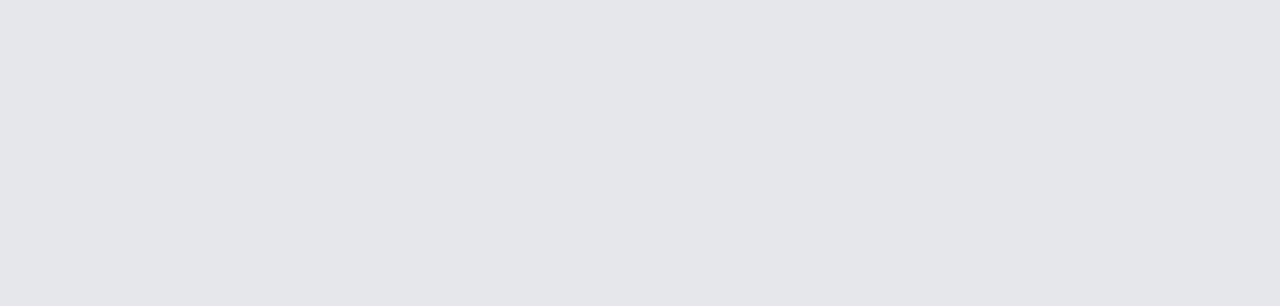
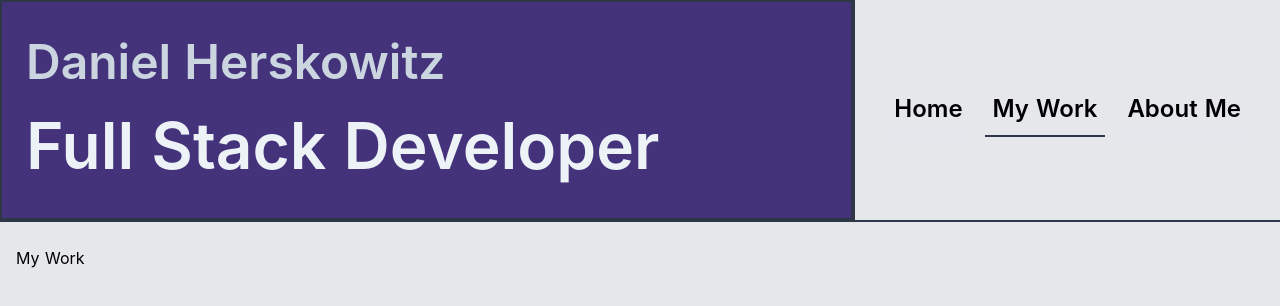
Before and after one commit to dherskowitz/portfolio, a Nuxt app: page /mywork in a window 1280 px wide. Before the commit this address had no page. Shown: the top 306 px of the page. Built offline with nearby package versions, Linux system fonts and the light colour scheme.

Commit message:
create pages and shared components

```diff
--- /dev/null
+++ b/components/Header.vue
@@ -0,0 +1,12 @@
+<template>
+    <div class="col-span-6 md:col-span-4 p-6 bg-purple-900 text-white flex items-center justify-center md:justify-start border-gray-800 border-2">
+        <div class="text-center md:text-left">
+            <h1 class="text-3xl lg:text-5xl font-semibold text-gray-400">
+                Daniel Herskowitz
+            </h1>
+            <h2 class="text-4xl lg:text-6xl font-semibold text-gray-200">
+                Full Stack Developer
+            </h2>
+        </div>
+    </div>
+</template>
--- a/components/MyWork.vue
+++ b/components/MyWork.vue
@@ -1,6 +1,6 @@
 <template>
     <div class="col-span-6 md:col-span-4 p-6 items-center border-gray-800 border-2 justify-center">
       <div class="text-2xl lg:text-4xl text-gray-900 mb-4 capitalize">My Work</div>
-      <a href="#" class="inline-block bg-green-900 text-white px-4 py-2 shadow-md hover:scale-110 hover:rotate-6 transition-all transform duration-200">See Examples of My Work</a>
+      <a href="/mywork" class="inline-block bg-green-900 text-white px-4 py-2 shadow-md hover:scale-110 hover:rotate-6 transition-all transform duration-200">See Examples of My Work</a>
     </div>
 </template>
--- /dev/null
+++ b/components/Nav.vue
@@ -0,0 +1,13 @@
+<template>
+    <div class="col-span-6 md:col-span-2 flex md:flex-col lg:flex-row justify-around items-center border-gray-800 md:border-l-2 p-6">
+         <NuxtLink class="text-xl lg:text-2xl text-center font-semibold p-2 border-b-2 hover:border-gray-800" to="/">Home</NuxtLink>
+         <NuxtLink class="text-xl lg:text-2xl text-center font-semibold p-2 border-b-2 hover:border-gray-800" to="/mywork">My Work</NuxtLink>
+         <NuxtLink class="text-xl lg:text-2xl text-center font-semibold p-2 border-b-2 hover:border-gray-800" to="/aboutme">About Me</NuxtLink>
+    </div>
+</template>
+
+<style>
+.nuxt-link-exact-active {
+  @apply border-gray-800;
+}
+</style>
--- /dev/null
+++ b/pages/aboutme.vue
@@ -0,0 +1,11 @@
+<template>
+<div>
+    <section class="grid grid-cols-6 border-gray-800 border-b-2">
+        <Header/>
+        <Nav/>
+    </section>
+    <section>
+        <h1>About Me</h1>
+    </section>
+</div>
+</template>
--- a/pages/index.vue
+++ b/pages/index.vue
@@ -1,14 +1,16 @@
 <template>
   <div class="grid grid-cols-6 grid-rows-7 md:grid-rows-3 h-screen">
-    <div class="col-span-6 md:col-span-4 p-6 bg-purple-900 text-white flex items-center justify-center md:justify-start border-gray-800 border-2">
-      <div class="text-center md:text-left">
-        <h1 class="text-3xl lg:text-5xl font-semibold text-gray-400">Daniel Herskowitz</h1>
-        <h2 class="text-4xl lg:text-6xl font-semibold text-gray-200">Full Stack Developer</h2>
+    <Header />
+
+    <div
+      class="col-span-6 md:col-span-2 p-6 flex flex-col justify-center items-center border-gray-800 border-2"
+    >
+      <div class="text-xl lg:text-3xl">
+        Time In Jerusalem, IL
       </div>
-    </div>
-    <div class="col-span-6 md:col-span-2 p-6 flex flex-col justify-center items-center border-gray-800 border-2">
-      <div class="text-xl lg:text-3xl">Time In Jerusalem, IL</div>
-      <div class="text-4xl lg:text-5xl xl:text-6xl">{{ timeInJerusalem }}</div>
+      <div class="text-4xl lg:text-5xl xl:text-6xl">
+        {{ timeInJerusalem }}
+      </div>
     </div>
 
     <div class="col-span-3 md:col-span-1 p-6 flex items-center justify-center border-gray-800 border-2">
@@ -26,7 +28,7 @@
     <div class="col-span-6 md:col-span-3 p-6 flex flex-col items-center border-gray-800 border-2 justify-center text-center">
       <!-- <div class="text-4xl text-gray-900 mb-1">About Me</div> -->
       <div class="text-2xl lg:text-4xl text-gray-900 mb-4 capitalize">My history & experience</div>
-      <a href="#" class="inline-block bg-green-900 text-white px-4 py-2 shadow-md hover:scale-110 hover:rotate-6 transition-all transform duration-200">About Me</a>
+      <a href="/aboutme" class="inline-block bg-green-900 text-white px-4 py-2 shadow-md hover:scale-110 hover:rotate-6 transition-all transform duration-200">About Me</a>
     </div>
 
     <div class="col-span-6 md:col-span-3 p-6 flex flex-col items-center border-gray-800 border-2 justify-center text-center">
--- /dev/null
+++ b/pages/mywork.vue
@@ -0,0 +1,11 @@
+<template>
+<div>
+    <section class="grid grid-cols-6 border-gray-800 border-b-2">
+        <Header/>
+        <Nav/>
+    </section>
+    <section class="container my-6">
+        <h1>My Work</h1>
+    </section>
+</div>
+</template>
```
